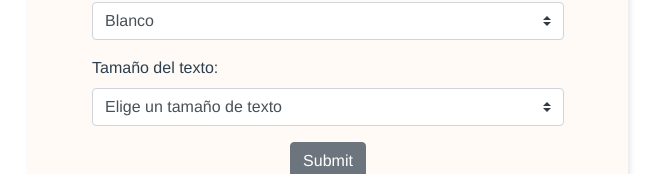
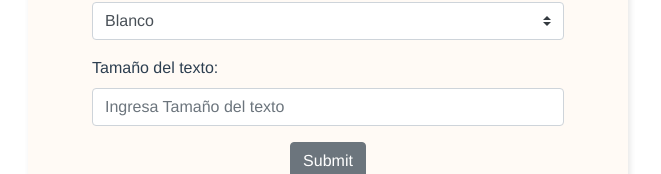
Before and after one commit to Anasu/gifCat, a Vue app: page / in a window 1280 px wide. Shown: the part 584-758 px from the top of the page, without its empty margins (312-973 px from the left). Built offline with nearby package versions, Linux system fonts and the light colour scheme.

Commit message:
Se termina el formulario sin funcionar por ahora.

```diff
--- a/src/components/HelloWorld.vue
+++ b/src/components/HelloWorld.vue
@@ -34,12 +34,18 @@
         </b-form-group>
 
         <b-form-group id="input-group-3" label="Tamaño del texto:" label-for="input-4">
-        <b-form-select
+            <!-- <b-form-select
                 id="input-4"
                 v-model="form.size"
                 :options="sizes"
                 required
-        ></b-form-select>
+            ></b-form-select> -->
+            <b-form-input
+                    id="input-4"
+                    v-model="form.sizeNum"
+                    required
+                    placeholder="Ingresa Tamaño del texto"
+            ></b-form-input>
         </b-form-group>
 
         <div class="d-flex justify-content-center">
@@ -67,7 +73,8 @@ export default {
                 title: '',
                 filter: null,
                 color: '#FFF',
-                size: null
+                //size: null,
+                sizeNum: '',
             },
             filters: [
                 {text: 'Ningún Filtro Seleccionado', value: null},
@@ -89,14 +96,14 @@ export default {
                 {text: 'Amarillo', value: '#E3C20B'},
                 {text: 'Morado', value: '#710BE3'},
             ],
-            sizes: [
+            /* sizes: [
                 {text: 'Elige un tamaño de texto', value: null},
                 {text: 'Extra pequeño', value: '16'},
                 {text: 'Pequeño', value: '32'},
                 {text: 'Mediano', value: '48'},
                 {text: 'Grande', value: '64'},
                 {text: 'Extra grande', value: '80'},
-            ],
+            ],*/
             show: true
         }
     },
```
Lines whose indentation alone changed are shown as unchanged.
